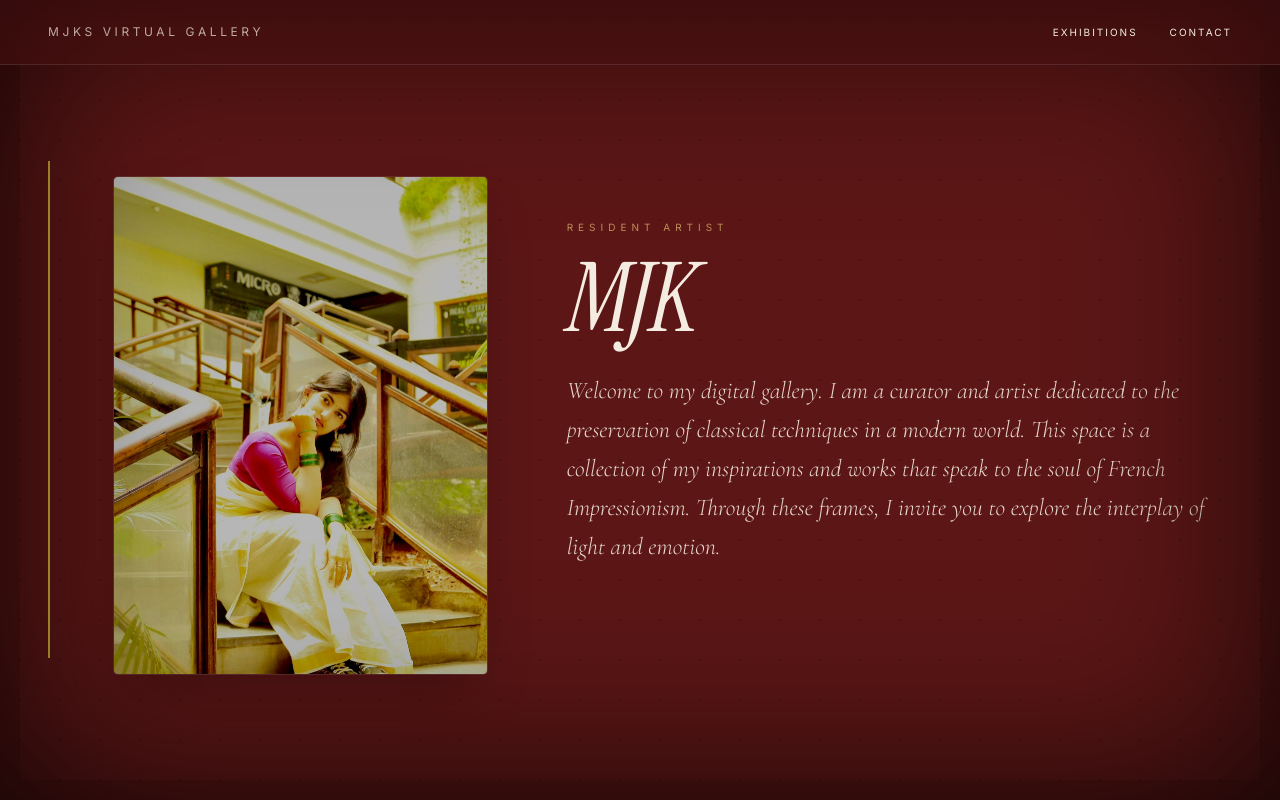
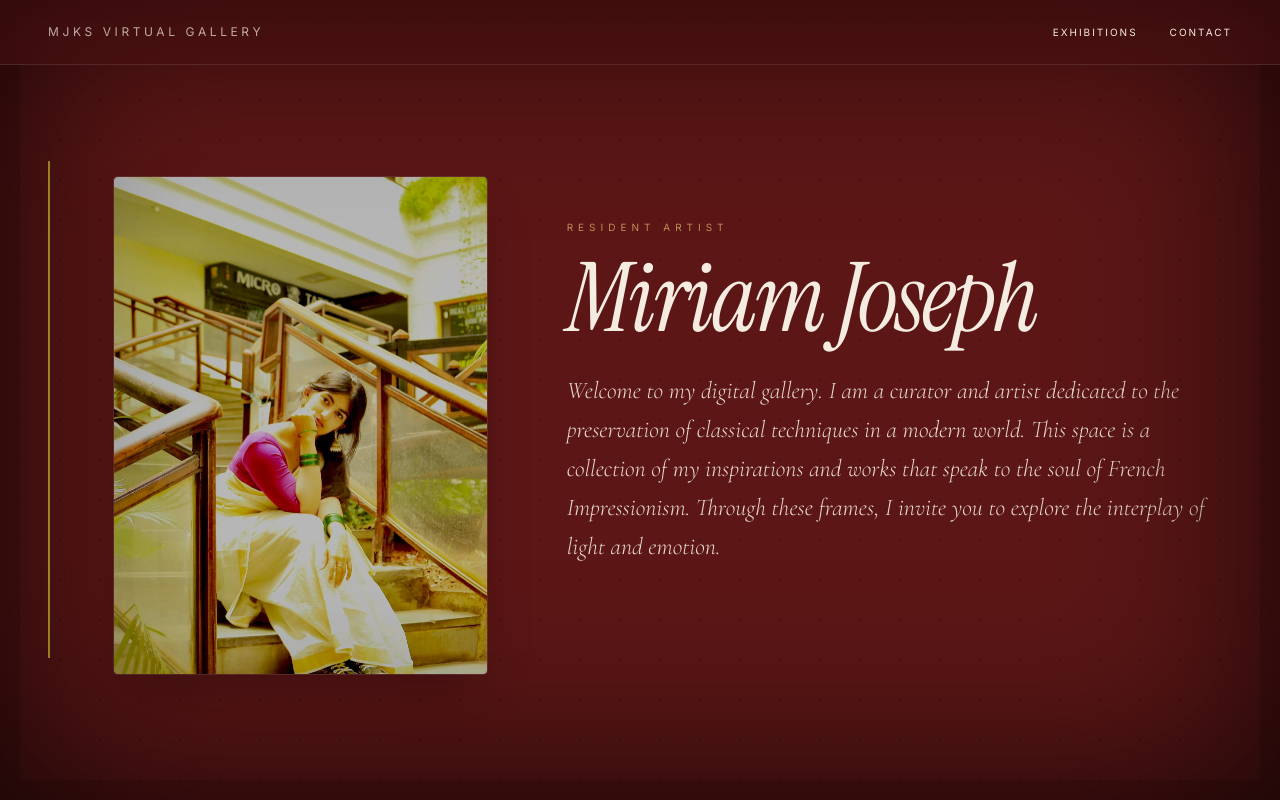
Before and after one commit to ShenzTera/mjks-art-gallery, a React (Vite) app: page / in a window 1280 px wide. Shown: the top 800 px of the page. Built offline with nearby package versions, Linux system fonts and the light colour scheme; a web font is replaced by a local one.

Commit message:
Update artist name from 'MJK' to 'Miriam Joseph'

```diff
--- a/src/App.tsx
+++ b/src/App.tsx
@@ -117,7 +117,7 @@ export default function App() {
           <div className="flex-1 text-left">
             <span className="text-[10px] tracking-[0.5em] uppercase text-[#e6c278] block mb-4 font-sans opacity-70">RESIDENT ARTIST</span>
             <h1 className="text-6xl md:text-8xl font-instrument italic mb-6 tracking-tight text-[#f4ece1]">
-            MJK
+            Miriam Joseph
             </h1>
 
             <div className="max-w-2xl">
```
